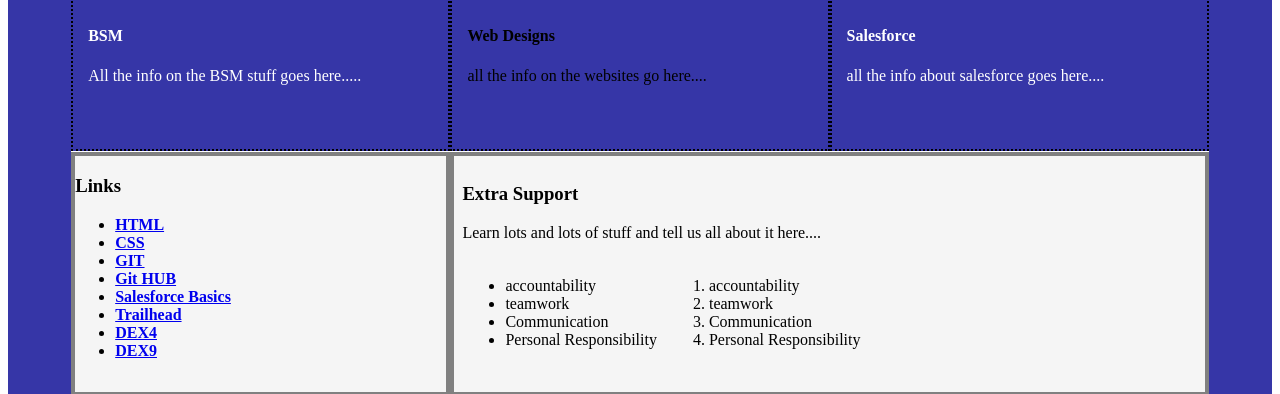
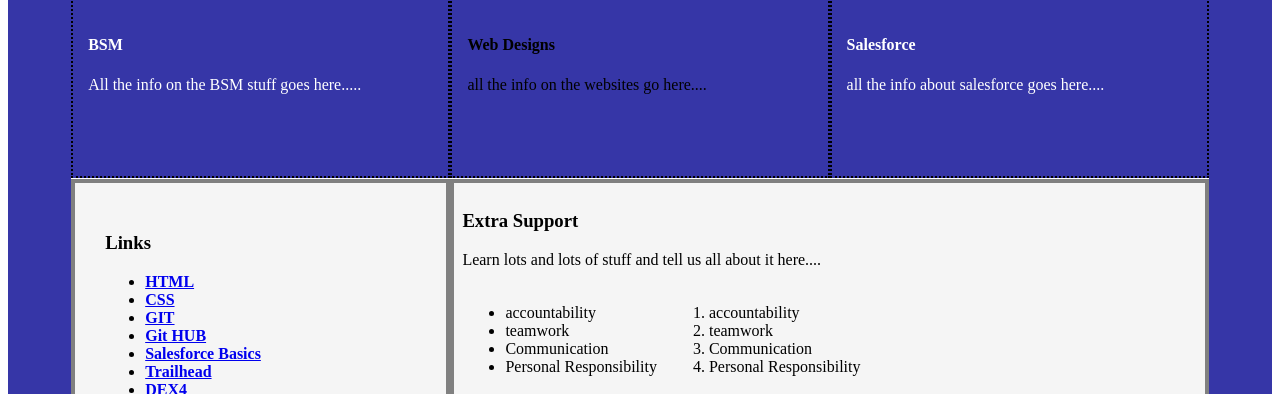
Before and after one commit to Ally-17/Ally-Weber-311022, a plain HTML site: page index.html in a window 1280 px wide. Shown: the part 101-495 px from the top of the page. Drawn offline with Linux system fonts and the light colour scheme.

Commit message:
semi-colon

```diff
--- a/style.css
+++ b/style.css
@@ -45,7 +45,7 @@
   .Links { grid-area: Links;
     color: black;
     background-color: whitesmoke;
-    padding 30px;
+    padding: 30px;
     border: 4px solid grey;}
 
   .Extra-Support { grid-area: Extra-Support;
```
